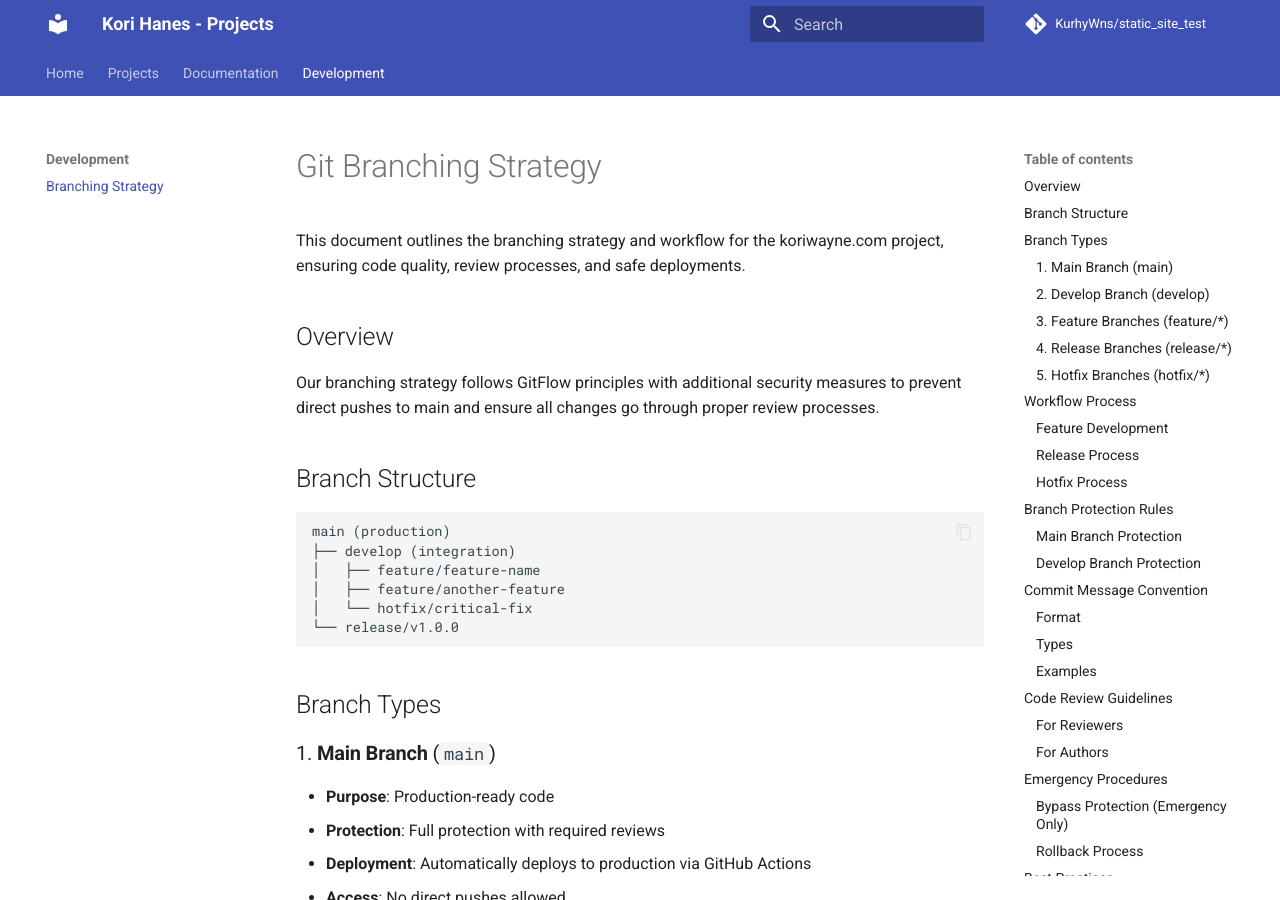
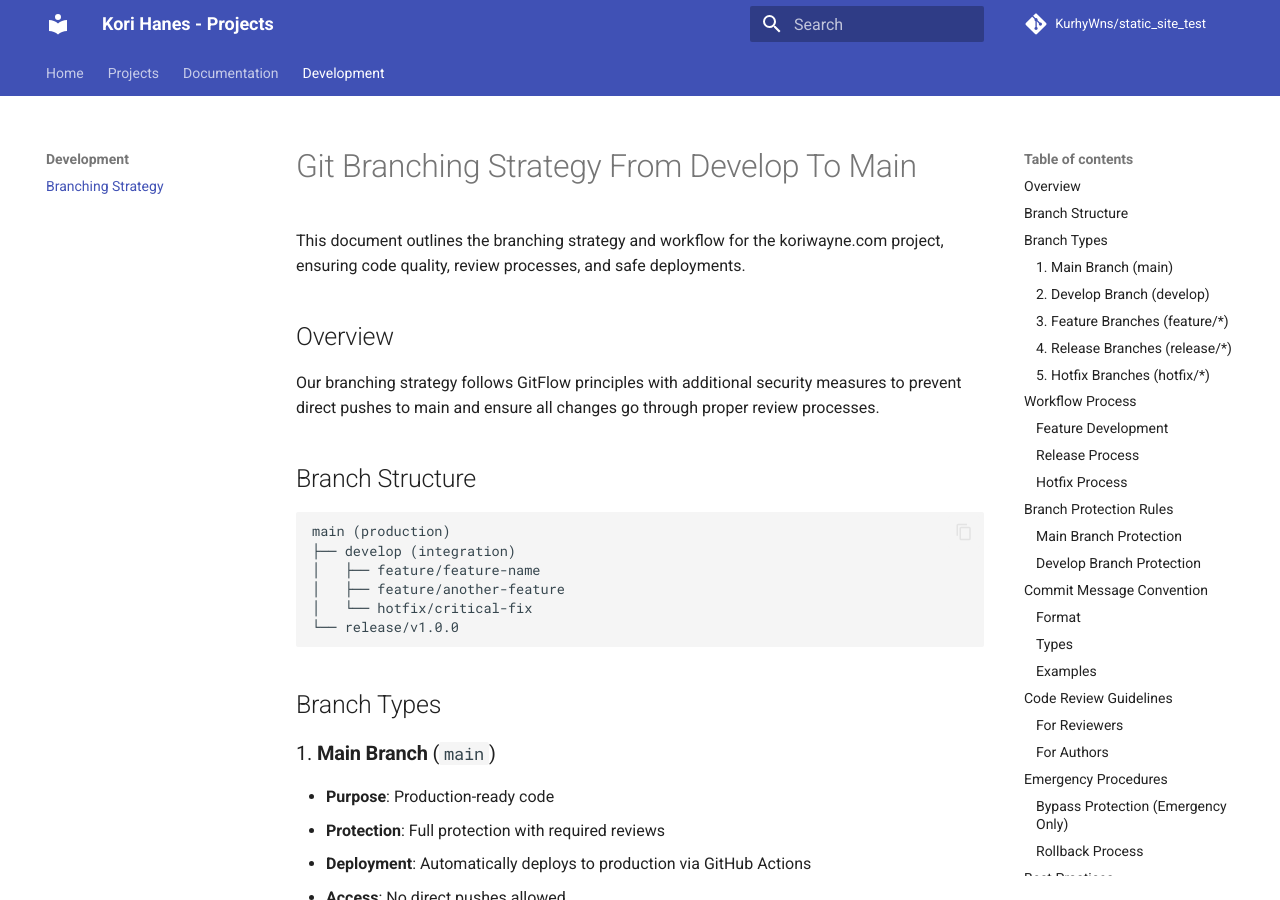
Before and after one commit to KurhyWns/koriwayne.com, an MkDocs documentation site: the page built from docs/branching-strategy/index.md, in a window 1280 px wide and 900 px high. Built offline with MkDocs 1.6.1 and Material for MkDocs 9.7.7, drawn with Linux system fonts in a browser that asks for light colours; comment, search, counter and statistics services are not loaded.

Commit message:
Testing develop to main strategy

```diff
--- a/docs/branching-strategy/index.md
+++ b/docs/branching-strategy/index.md
@@ -1,4 +1,4 @@
-# Git Branching Strategy
+# Git Branching Strategy From Develop To Main
 
 This document outlines the branching strategy and workflow for the koriwayne.com project, ensuring code quality, review processes, and safe deployments.
 
```
